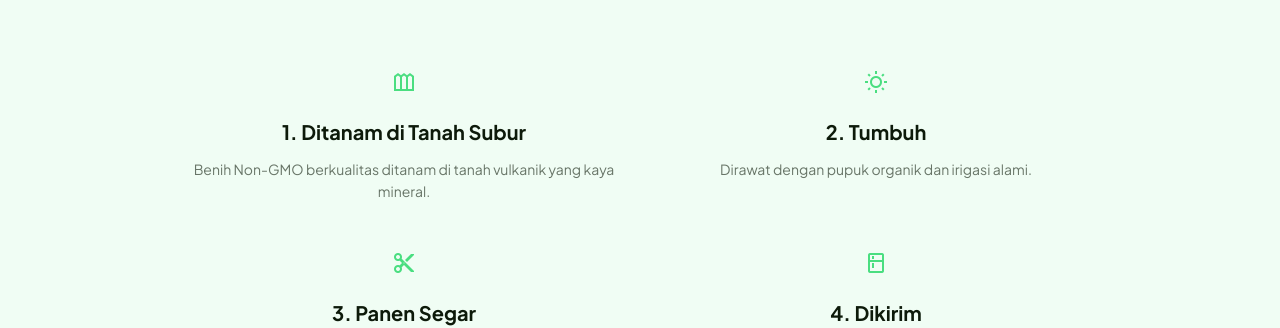
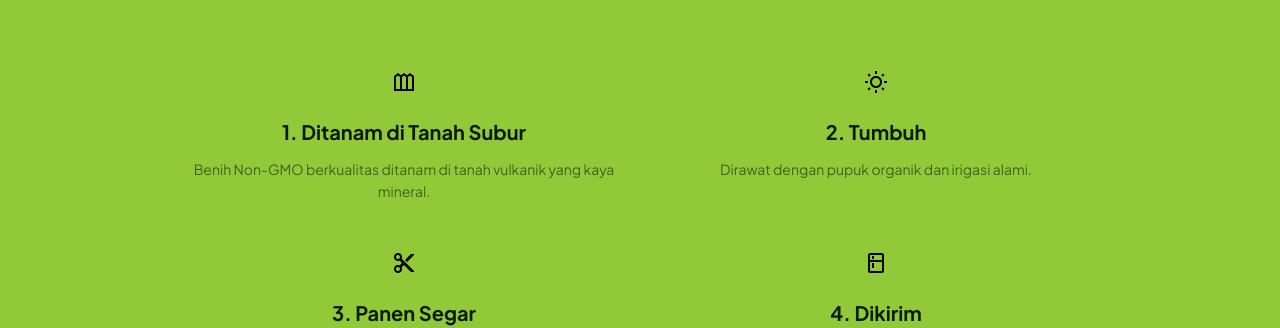
Before and after one commit to damamequ/edamamequ, a React (Vite) app: page / in a window 1280 px wide. Shown: the part 5561-5889 px from the top of the page. Built offline with nearby package versions, Linux system fonts and the light colour scheme; no server answers; the database is empty.

Commit message:
style: update Process section background color and icon colors

```diff
--- a/src/components/Process.jsx
+++ b/src/components/Process.jsx
@@ -2,7 +2,7 @@ export default function Process({ data }) {
     if (!data) return null
 
     return (
-        <section className="min-h-screen flex items-center py-24 bg-[#f0fdf4]" id="process">
+        <section className="min-h-screen flex items-center py-24 bg-[#92c939]" id="process">
             <div className="max-w-7xl mx-auto px-6">
                 <div className="text-center max-w-3xl mx-auto mb-20">
                     <h2 className="text-4xl font-bold mb-6 text-[var(--color-accent-dark)]">{data.heading}</h2>
@@ -14,7 +14,7 @@ export default function Process({ data }) {
                         {data.steps?.map((step, i) => (
                             <div key={i} className="text-center group">
                                 <div className="flex items-center justify-center mx-auto mb-6">
-                                    <span className="material-symbols-outlined text-5xl text-[var(--color-primary)] group-hover:scale-110 transition-transform duration-300">
+                                    <span className="material-symbols-outlined text-5xl text-black group-hover:scale-110 transition-transform duration-300">
                                         {step.icon}
                                     </span>
                                 </div>
```
